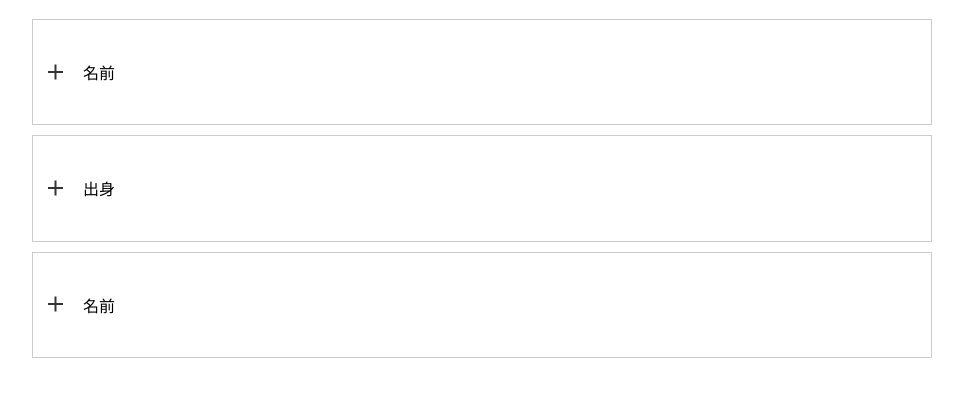
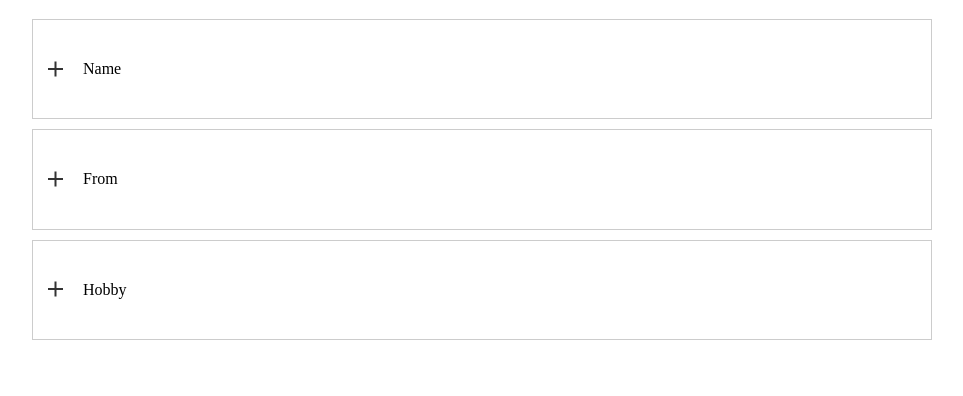
Before and after one commit to minori-takahashi/github.io, a plain HTML site: page index.html in a window 1280 px wide. Shown: the part 70-466 px from the top of the page, without its empty margins (178-1141 px from the left). Drawn offline with nearby package versions, Linux system fonts and the light colour scheme.

Commit message:
Update index.html

```diff
--- a/index.html
+++ b/index.html
@@ -13,9 +13,9 @@
     <ul class="accordion-area">
         <li>
             <section>
-                <h2 class="title">名前</h2>
+                <h2 class="title">Name</h2>
                 <div class="box">
-                    <p>髙橋　美雅
+                    <p>名前：髙橋 美雅
                         <br>性別：男
                     </p>
                 </div>
@@ -24,9 +24,9 @@
 
         <li>
             <section>
-                <h2 class="title">出身</h2>
+                <h2 class="title">From</h2>
                 <div class="box">
-                    <p>新潟県　新潟市
+                    <p>新潟県 新潟市
                         <br>おすすめスポット：やすらぎ堤
                     </p>
                 </div>
@@ -35,7 +35,7 @@
 
         <li>
             <section>
-                <h2 class="title">名前</h2>
+                <h2 class="title">Hobby</h2>
                 <div class="box">
         <li>映画鑑賞</li>
         <p>おすすめ映画：トランスフォーマー</p>
```
